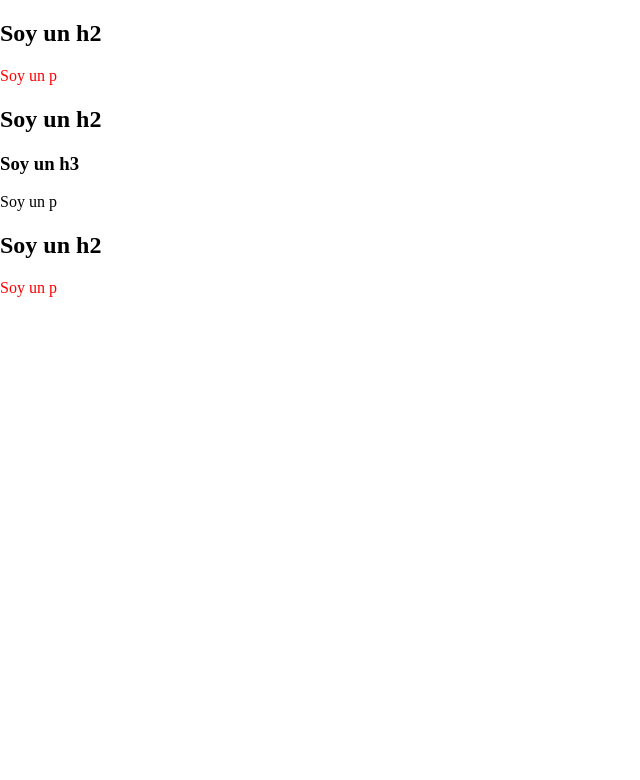
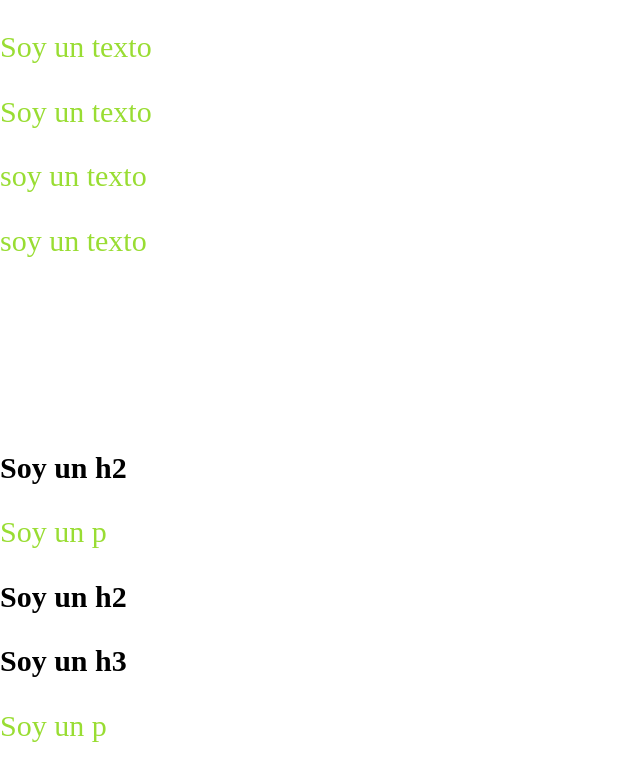
Before and after one commit to ospinajuanp/DefinitivoHTMLCSSPlatzi, a website: page pag/combinadores.html in a window 1280 px wide. Shown: the whole page, without its empty margins (0-640 px from the left). Drawn offline with nearby package versions, Linux system fonts and the light colour scheme.

Commit message:
Combinadores de hijos y su funcionamiento

```diff
--- a/css/combinadores.css
+++ b/css/combinadores.css
@@ -1,3 +1,21 @@
+*{
+    font-size: 30px;
+}
 h2 + p{
+    /*Hermano de p asi arriba h2*/
     color: #f00;
 }
+
+h2 ~ p {
+    /*Hermano en el mismo block ejemplo en el div*/
+    color: #0f0;
+}
+div > p {
+    /*Hijo/a directa de div siedo parrafo lo que se le asigna*/
+    color: #90f;
+}
+
+div p {
+    /*Todos los hijos directos e indirectos del div siendo parrafo lo que se le asigna*/
+    color: #9d3;
+}
--- a/pag/combinadores.html
+++ b/pag/combinadores.html
@@ -11,12 +11,25 @@
 <body>
     <main>
         <div>
+            <article>
+                <p>Soy un texto</p>
+            </article>
+            <article>
+                <p>Soy un texto</p>
+            </article>
+            <section>
+                <div>
+                    <p>soy un texto</p>
+                </div>
+            </section>
+            <p>soy un texto</p>
+        </div>
+        <br><br><br><br>
+        <div>
             <h2>Soy un h2</h2>
             <p>Soy un p</p>
             <h2>Soy un h2</h2>
             <h3>Soy un h3</h3>
-            <p>Soy un p</p>
-            <h2>Soy un h2</h2>
             <p>Soy un p</p>
         </div>
     </main>
```
